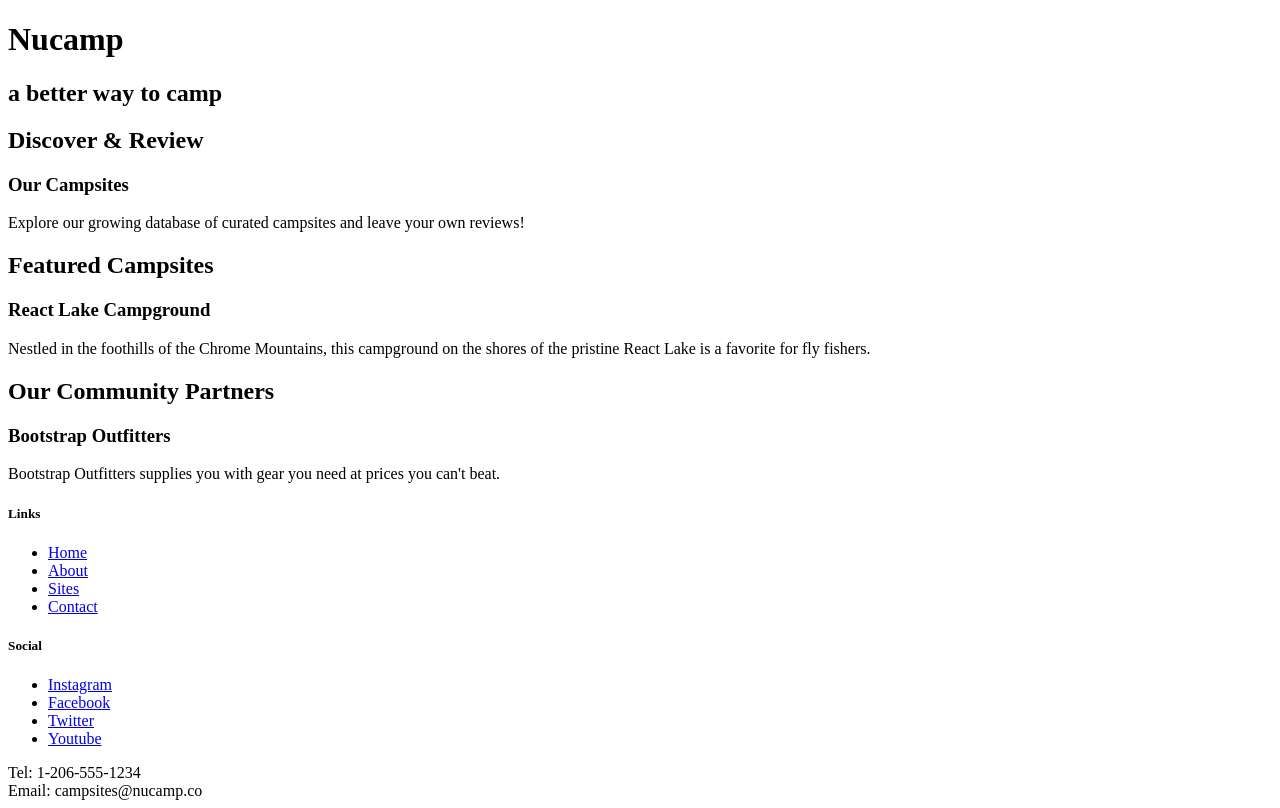
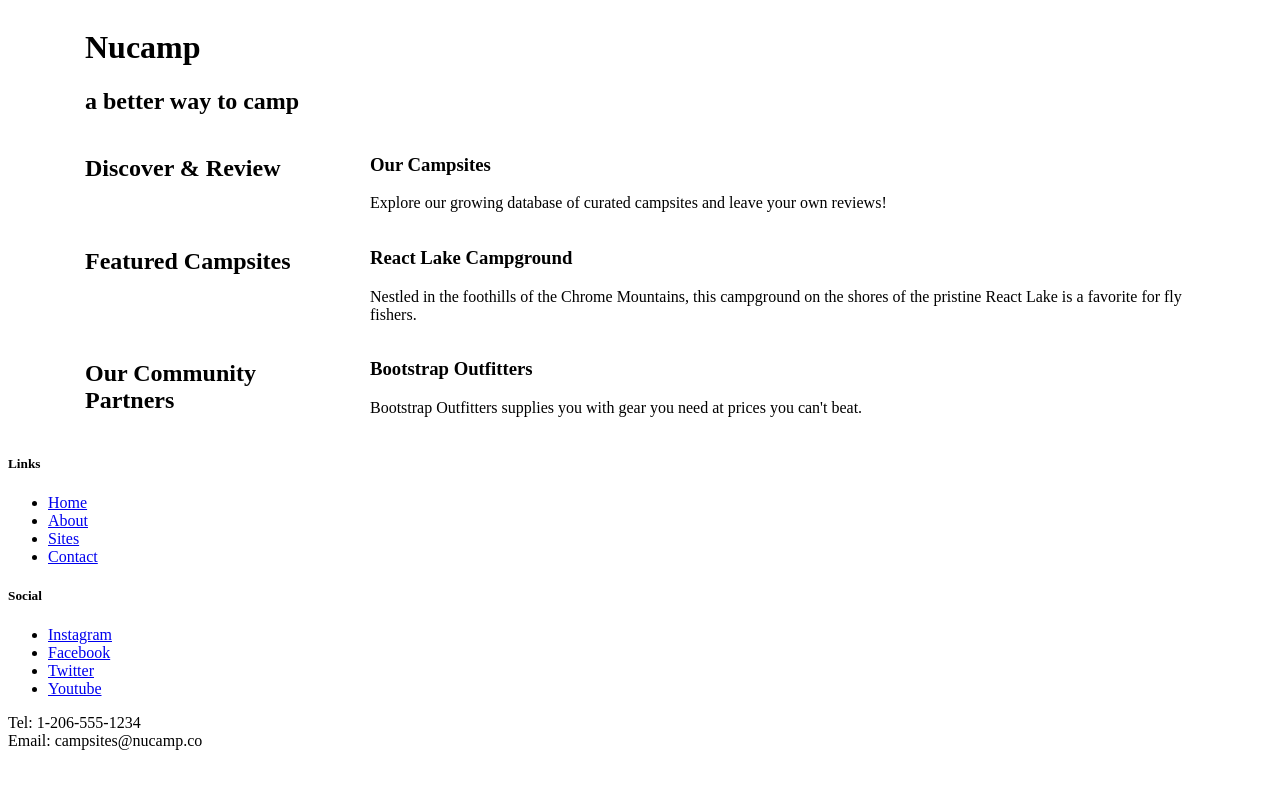
Before and after one commit to Jayprox/2-Bootstrap, a website: page index.html in a window 1280 px wide. Drawn offline with nearby package versions, Linux system fonts and the light colour scheme.

Commit message:
update index

```diff
--- a/index.html
+++ b/index.html
@@ -9,28 +9,46 @@
 </head>
 <body>
     <header>
-        <div>
+        <div class="container">
+            <div class="row">
+                <div class="col">
                     <h1>Nucamp</h1>
                     <h2>a better way to camp</h2>
                 </div>
+            </div>
+        </div>
     </header>
 
-    <div>
+    <div class="container">
+        <div class="row">
+            <div class="col-sm-4 col-md-3">
                 <h2>Discover & Review</h2>
+            </div>
+            <div class="col">
                 <h3>Our Campsites</h3>
                 <p>Explore our growing database of curated campsites and leave your own reviews!</p>
             </div>
+        </div>
 
-    <div>
+        <div class="row">
+            <div class="col-sm-4 col-md-3">
                 <h2>Featured Campsites</h2>
+            </div>
+            <div class="col">
                 <h3>React Lake Campground</h3>
                 <p>Nestled in the foothills of the Chrome Mountains, this campground on the shores of the pristine React Lake is a favorite for fly fishers.</p>
             </div>
+        </div>
 
-    <div>
+        <div class="row">
+            <div class="col-sm-4 col-md-3">
                 <h2>Our Community Partners</h2>
+            </div>
+            <div class="col">
                 <h3>Bootstrap Outfitters</h3>
                 <p>Bootstrap Outfitters supplies you with gear you need at prices you can't beat.</p>
+            </div>
+        </div>
     </div>
 
     <footer>
```
Lines whose indentation alone changed are shown as unchanged.
